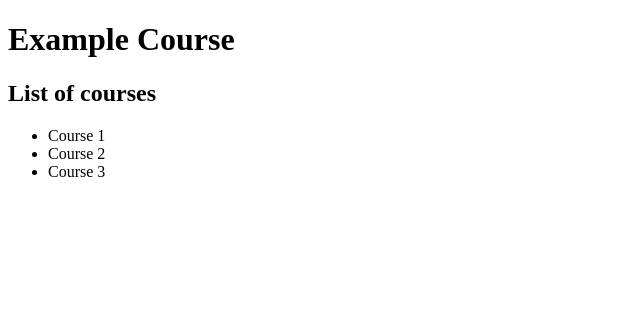
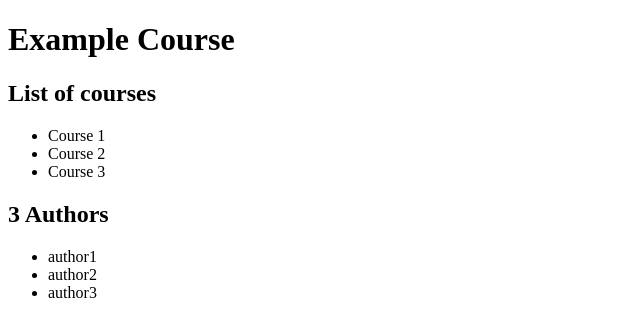
Before and after one commit to lbuthman/typescript-basics, an Angular app in the folder course-example/: page / in a window 1280 px wide. Shown: the top 336 px of the page, without its empty margins (0-640 px from the left). Built offline with nearby package versions, Linux system fonts and the light colour scheme.

Commit message:
[feat] Add solution to Section 3 assignment

```diff
--- a/course-example/src/app/app.component.html
+++ b/course-example/src/app/app.component.html
@@ -1,3 +1,5 @@
 <h1>Example Course</h1>
 
 <courses></courses>
+
+<authors></authors>
--- /dev/null
+++ b/course-example/src/app/authors.service.ts
@@ -0,0 +1,12 @@
+import { Injectable } from '@angular/core';
+
+@Injectable()
+export class AuthorsService {
+
+  constructor() { }
+
+  getAuthors() {
+    return ["author1", "author2", "author3"];
+  }
+
+}
--- /dev/null
+++ b/course-example/src/app/authors/authors.component.html
@@ -0,0 +1,6 @@
+<h2>{{ authors.length }} Authors</h2>
+<ul>
+  <li *ngFor="let author of authors">
+    {{ author }}
+  </li>
+</ul>
--- /dev/null
+++ b/course-example/src/app/authors/authors.component.ts
@@ -0,0 +1,20 @@
+import { AuthorsService } from './../authors.service';
+import { Component, OnInit } from '@angular/core';
+
+@Component({
+  selector: 'authors',
+  templateUrl: './authors.component.html',
+  styleUrls: ['./authors.component.css']
+})
+export class AuthorsComponent implements OnInit {
+
+  authors;
+
+  constructor(service: AuthorsService) {
+    this.authors = service.getAuthors();
+  }
+
+  ngOnInit() {
+  }
+
+}
```
Also changed, not shown: course-example/src/app/app.module.ts (+6 -2 lines), course-example/src/app/authors/authors.component.css (added), 2 other files (tests, documents, lock files or other folders).
